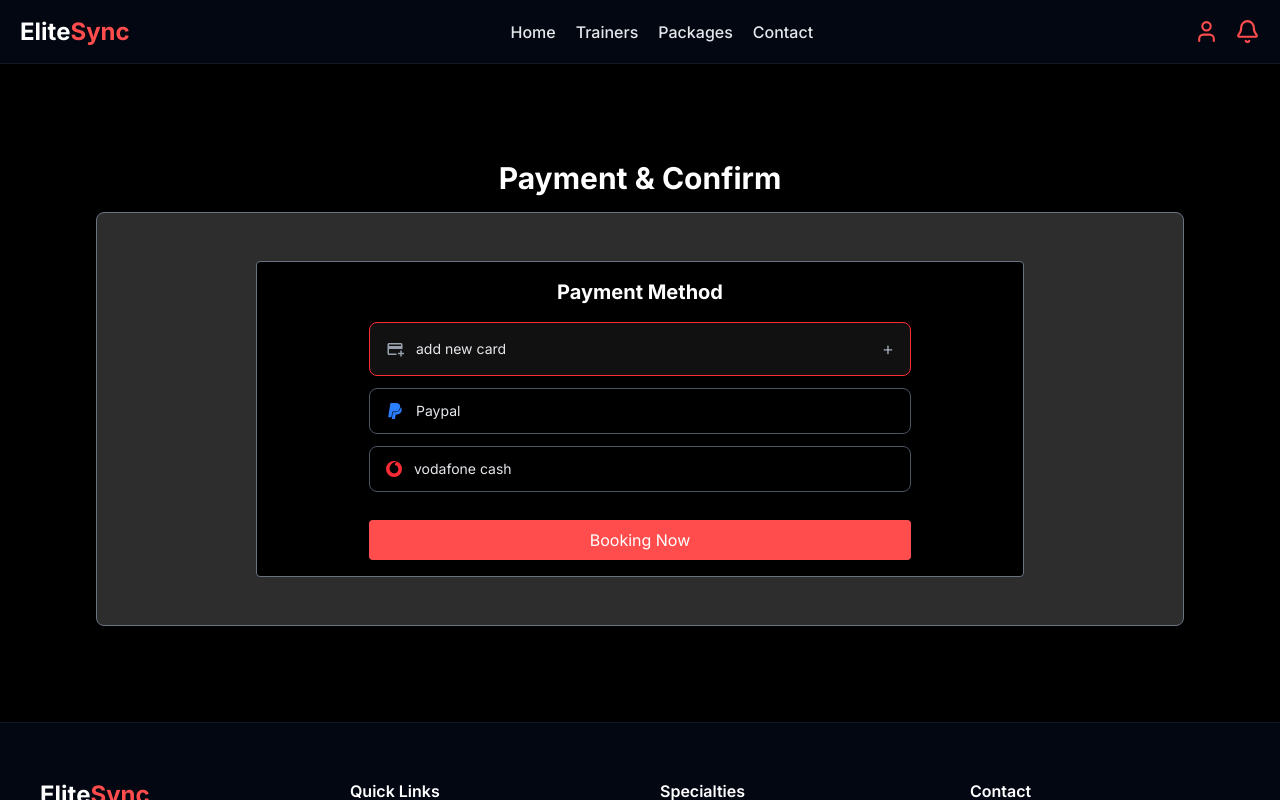
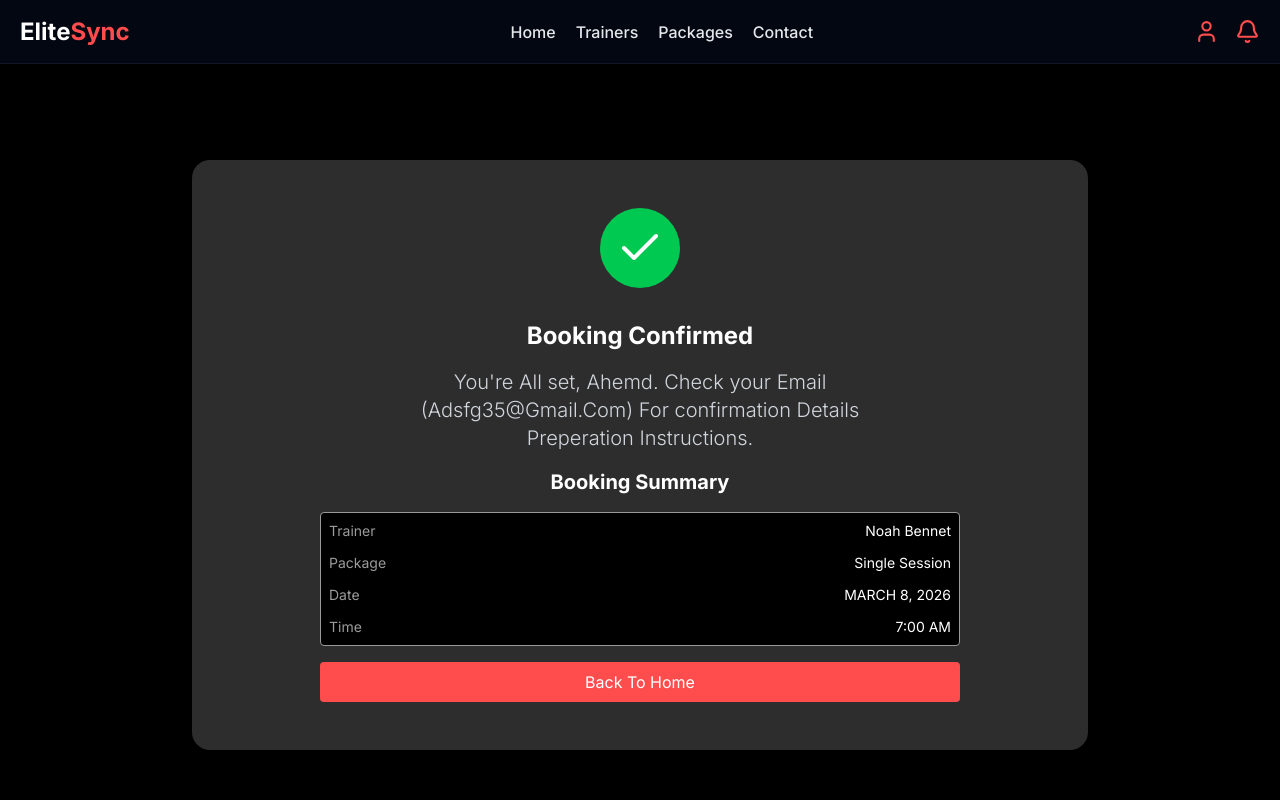
Before and after one commit to Abdulrahmanfawzy/fitness-team-2, a React (Vite) app: page /booking in a window 1280 px wide. Both pictures are taken after a click on the button "Booking Now". Shown: the top 800 px of the page. Built offline with nearby package versions, Linux system fonts and the light colour scheme; the HTML template or start-up script is replaced by a standard one.

Commit message:
some change in the booking

```diff
--- a/src/components/booking/BookingConfirmed.tsx
+++ b/src/components/booking/BookingConfirmed.tsx
@@ -1,11 +1,8 @@
+import { Link } from "react-router-dom";
 import BookingInfoList from "./BookingInfoList";
 import SuccessfullySignedIcon from "./SuccessfullySignedIcon";
 
-const BookingConfirmed = ({
-  setBookingConfirmed,
-}: {
-  setBookingConfirmed: (bookingConfirmed: boolean) => void;
-}) => {
+const BookingConfirmed = () => {
   return (
     <div className=" max-w-4xl mx-auto  bg-[#2D2D2D] rounded-2xl py-12">
       <div className="mx-auto flex w-full max-w-2xl flex-col items-stretch gap-4 px-4">
@@ -19,12 +16,12 @@ const BookingConfirmed = ({
         <div className="w-full rounded border border-[#999999] bg-black p-2">
           <BookingInfoList />
         </div>
-        <button
-          onClick={() => setBookingConfirmed(true)}
-          className="w-full rounded bg-orange py-2 text-white cursor-pointer hover:scale-102 transition-scale duration-300"
+        <Link
+          to="/"
+          className="w-full rounded bg-orange py-2 text-white cursor-pointer hover:scale-102 transition-scale duration-300 text-center"
         >
           Back To Home
-        </button>
+        </Link>
       </div>
     </div>
   );
--- a/src/components/booking/PaymentAndConfirm.tsx
+++ b/src/components/booking/PaymentAndConfirm.tsx
@@ -1,6 +1,10 @@
 import PaymentForm from "./PaymentForm";
 
-const PaymentAndConfirm = () => {
+const PaymentAndConfirm = ({
+  setBookingConfirmed,
+}: {
+  setBookingConfirmed: (bookingConfirmed: boolean) => void;
+}) => {
   return (
     <>
       <h1 className="font-bold text-3xl text-center mb-4">Payment & Confirm</h1>
@@ -10,7 +14,7 @@ const PaymentAndConfirm = () => {
           <div className="flex flex-col items-center justify-center px-4 md:px-24">
             <h2 className="text-xl font-bold mb-4">Payment Method</h2>
             <div className="w-full">
-              <PaymentForm />
+              <PaymentForm setBookingConfirmed={setBookingConfirmed} />
             </div>
           </div>
         </div>
--- a/src/components/booking/PaymentForm.tsx
+++ b/src/components/booking/PaymentForm.tsx
@@ -4,16 +4,20 @@ import { FaPaypal } from "react-icons/fa";
 import { SiVodafone } from "react-icons/si";
 import PaymentButton from "./PaymentButton";
 
-const PaymentForm = () => {
+const PaymentForm = ({
+  setBookingConfirmed,
+}: {
+  setBookingConfirmed: (bookingConfirmed: boolean) => void;
+}) => {
   const [selectedPayment, setSelectedPayment] = useState("card");
 
   const handleSelectPayment = (payment: string) => {
-    console.log(payment);
     setSelectedPayment(payment);
   };
 
   const handleOnSubmit = (e: React.FormEvent<HTMLFormElement>) => {
     e.preventDefault();
+    setBookingConfirmed(true);
     console.log(selectedPayment);
     // TODO: if the selected payment is card, show the card form
     // TODO: if the selected payment is paypal or vodafone cash we will hanlde it with the backend
--- a/src/pages/Booking/Booking.tsx
+++ b/src/pages/Booking/Booking.tsx
@@ -8,9 +8,9 @@ const Booking = () => {
     <section className="bg-black mt-12">
       <div className="py-24 px-8 max-w-6xl mx-auto ">
         {bookingConfirmed ? (
-          <BookingConfirmed setBookingConfirmed={setBookingConfirmed} />
+          <BookingConfirmed  />
         ) : (
-          <PaymentAndConfirm />
+          <PaymentAndConfirm setBookingConfirmed={setBookingConfirmed}/>
         )}
       </div>
     </section>
```
